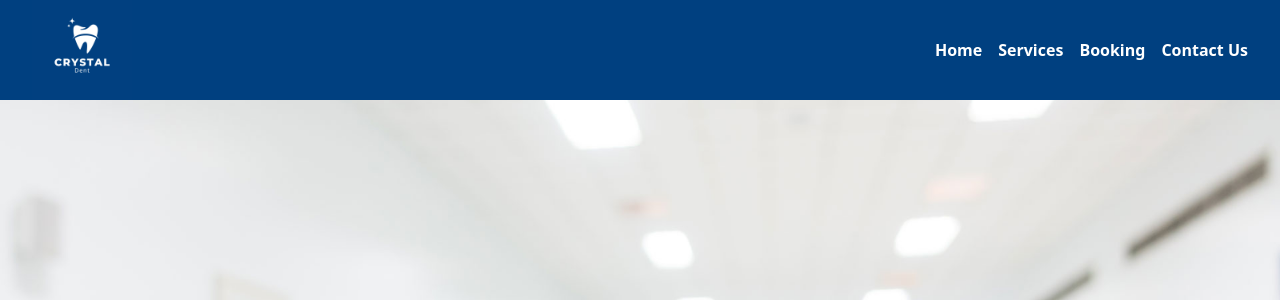
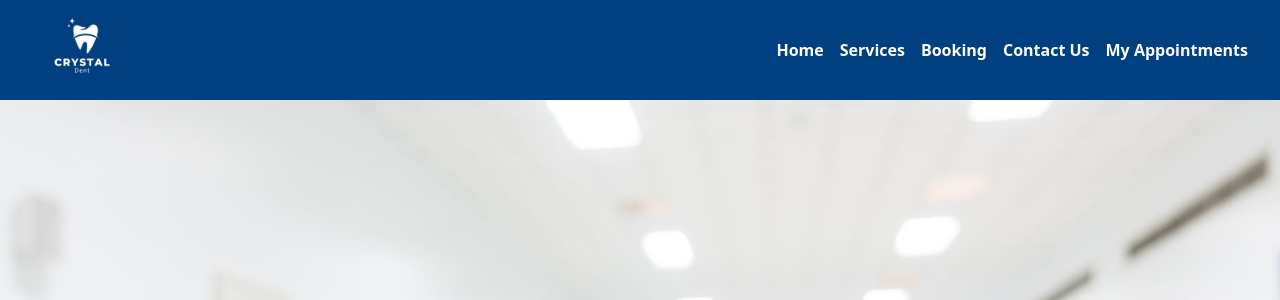
Before and after one commit to Masxshaqir/crystal-clinic, a Django app: page / in a window 1280 px wide. Shown: the top 300 px of the page. Run offline with Django 4.2, Linux system fonts and the light colour scheme; data that the repository does not hold is empty; some libraries are stand-ins or nearby versions.

Commit message:
Fix base file path

```diff
--- a/templates/base.html
+++ b/templates/base.html
@@ -64,6 +64,7 @@
           <a href="#services" class="nav-menu_item">Services</a>
           <a href="#booking" class="nav-menu_item">Booking</a>
           <a href="#contact" class="nav-menu_item">Contact Us</a>
+          <a href="/appointments" class="nav-menu_item">My Appointments</a>
         </nav>
       </div>
     </header>
```
